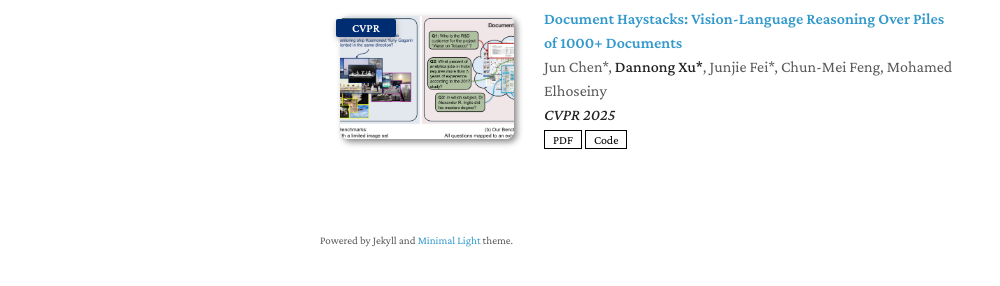
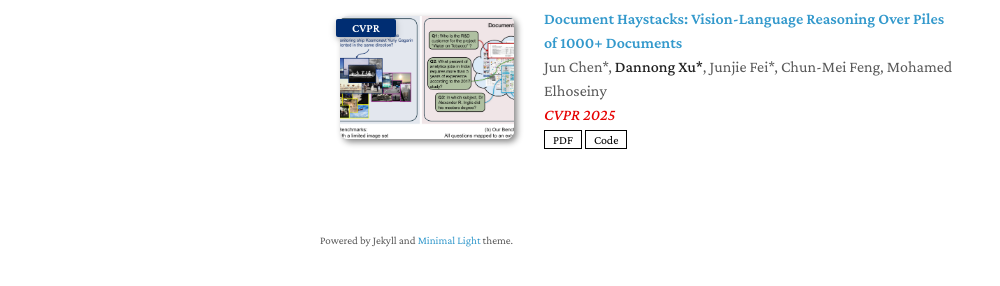
Before and after one commit to Danielxu0208/Danielxu0208.github.io, a Jekyll site: the page built from index.md, in a window 1280 px wide and 900 px high, scrolled down 614 px. Shown: the part 579-865 px from the top of the window, without its empty margins (150-1150 px from the left). Built offline with Jekyll 4.4.1, drawn with Linux system fonts in a browser that asks for light colours; a style sheet for code colours, icons or effects is not loaded; our own code applies the rules of GitHub Pages for plain Markdown files.

Commit message:
Update publications.yml

```diff
--- a/_data/publications.yml
+++ b/_data/publications.yml
@@ -23,7 +23,7 @@ main:
   - title: "Document Haystacks: Vision-Language Reasoning Over Piles of 1000+ Documents"
     authors: Jun Chen*, <strong>Dannong Xu*</strong>, Junjie Fei*, Chun-Mei Feng, Mohamed Elhoseiny
     conference_short: CVPR
-    conference: <strong>CVPR 2025</strong>
+    conference: <strong><span style="color:#e60000">CVPR 2025</span></strong>
     pdf: https://arxiv.org/pdf/2411.16740
     code: https://github.com/Vision-CAIR/dochaystacks
     image: ./assets/img/dochay.png
```
